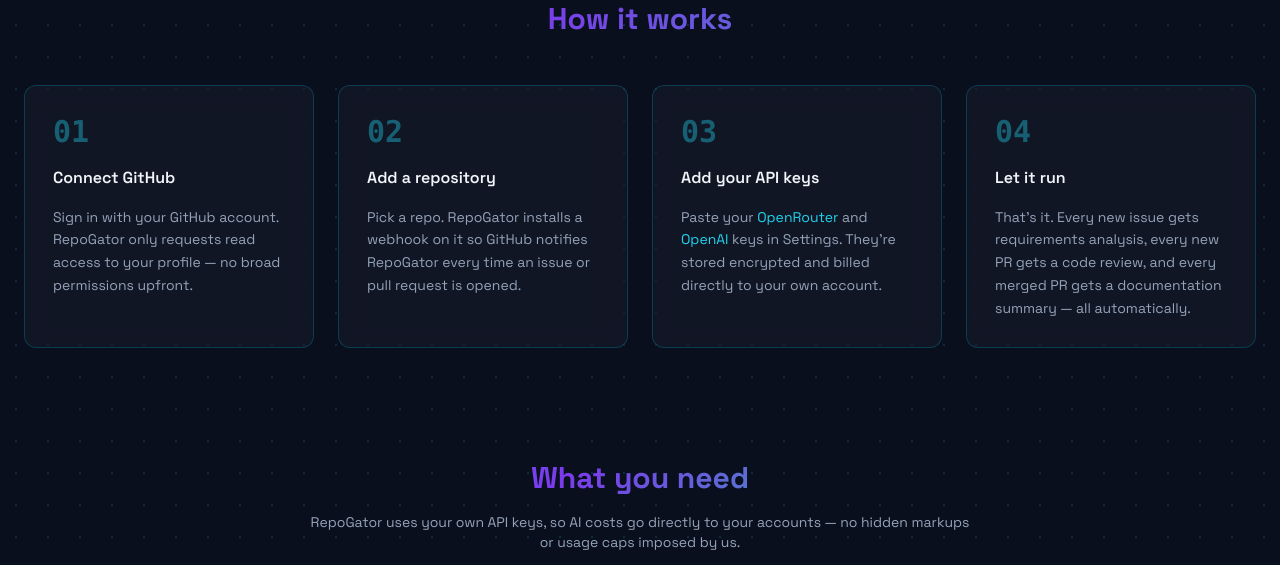
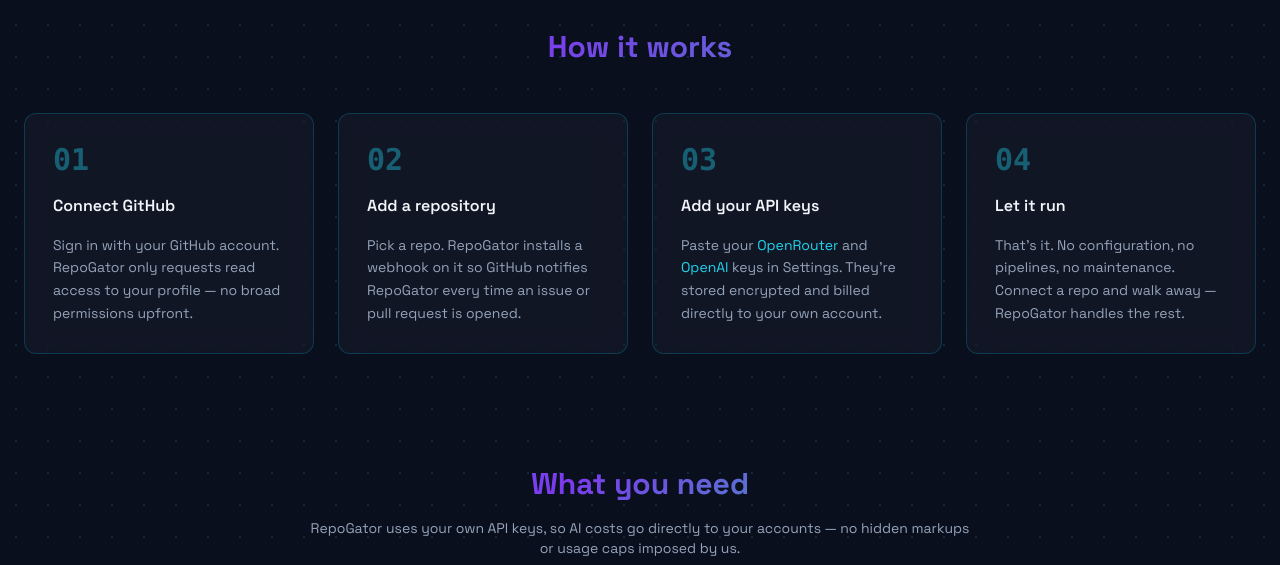
Before and after one commit to volskyi-dmytro/repogator, a Python web app: template frontend/templates/landing.html in a window 1280 px wide. Shown: the part 1047-1612 px from the top of the page. Run offline with Jinja, Linux system fonts and the light colour scheme; the template is opened without the code that fills it, so the values that code supplies are empty; some libraries are stand-ins or nearby versions.

Commit message:
docs: move key value prop to hero subtitle above the fold
Replaced vague 'enriches issues, reviews PRs' subtitle with the
concrete three-trigger sentence the user sees immediately on load.
Step 04 now closes with a 'walk away' CTA instead of repeating it.

Co-Authored-By: Claude Sonnet 4.6 <noreply@anthropic.com>

```diff
--- a/frontend/templates/landing.html
+++ b/frontend/templates/landing.html
@@ -165,8 +165,8 @@
         AI-powered SDLC automation<br/>for your GitHub repos
       </h1>
       <p class="text-base sm:text-xl text-slate-400 max-w-2xl mx-auto mb-12 glow-sub">
-        RepoGator watches your GitHub webhooks and automatically enriches issues,
-        reviews pull requests, and generates documentation.
+        Every new issue gets requirements analysis. Every new PR gets a code review.
+        Every merged PR gets a documentation summary. All automatically.
       </p>
       <a href="/auth/github"
          class="cta-btn inline-flex items-center gap-3 text-gray-900 font-semibold text-lg px-8 py-4 rounded-xl transition-all duration-300">
@@ -270,8 +270,8 @@
           </div>
           <h3 class="text-base font-semibold">Let it run</h3>
           <p class="text-slate-400 text-sm leading-relaxed">
-            That's it. Every new issue gets requirements analysis, every new PR gets a code
-            review, and every merged PR gets a documentation summary — all automatically.
+            That's it. No configuration, no pipelines, no maintenance. Connect a repo and
+            walk away — RepoGator handles the rest.
           </p>
         </div>
 
```
